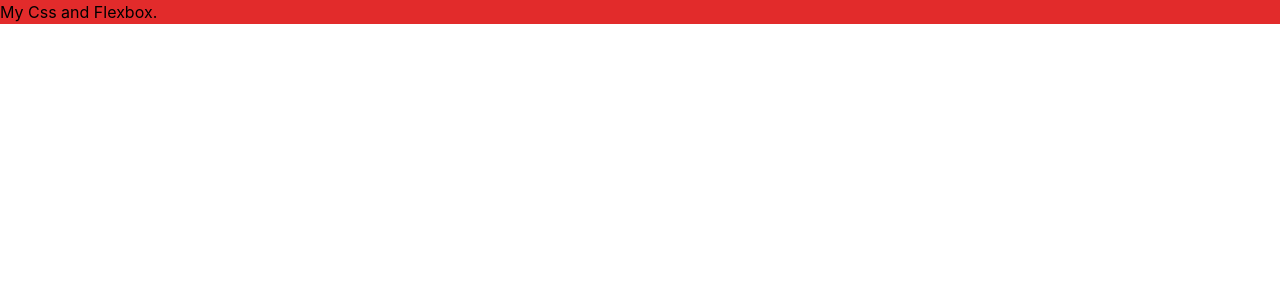
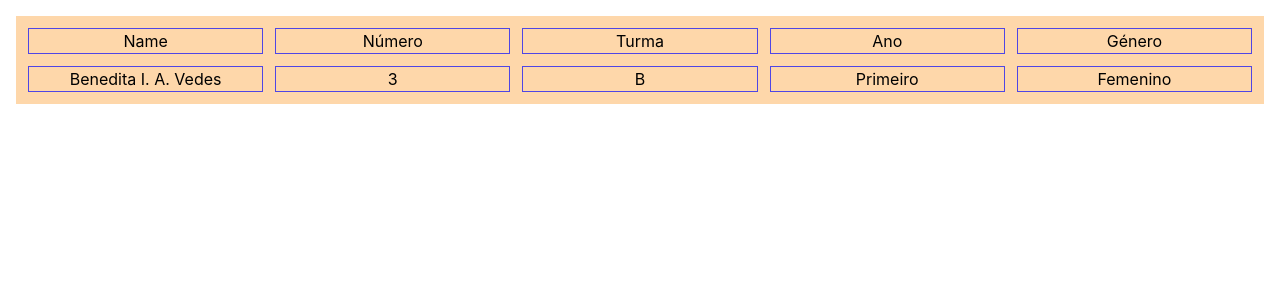
Before and after one commit to bvedes/mycsspuro, a Next.js app: page / in a window 1280 px wide. Shown: the top 300 px of the page. Built offline with nearby package versions, Linux system fonts and the light colour scheme.

Commit message:
grid flex

```diff
--- a/pages/index.js
+++ b/pages/index.js
@@ -1,4 +1,27 @@
 const Flexboxone = () => {
-  return <div className="container">My Css and Flexbox.</div>;
+  const words = [
+    "Name",
+    "Número",
+    "Turma",
+    "Ano",
+    "Género",
+    "Benedita I. A. Vedes",
+    "3",
+    "B",
+    "Primeiro",
+    "Femenino",
+  ];
+  return (
+    <div className="flex grid grid-cols-5 gap-3 p-3 justify-center m-4 md:bg-yellow-200 lg:bg-blue-200 sm:bg-green-200 xl:bg-orange-200">
+      {words.map((word, idx) => (
+        <div
+          key={idx}
+          className="flex justify-center w-34 border border-indigo-600"
+        >
+          {word}
+        </div>
+      ))}
+    </div>
+  );
 };
 export default Flexboxone;
--- a/styles/globals.css
+++ b/styles/globals.css
@@ -1,7 +1,6 @@
-
- @import "tailwindcss/base";
- @import "tailwindcss/components";
- @import "tailwindcss/utilities";
+@import "tailwindcss/base";
+@import "tailwindcss/components";
+@import "tailwindcss/utilities";
  html,
 body {
   padding: 0;
@@ -9,18 +8,3 @@ body {
   font-family: -apple-system, BlinkMacSystemFont, Segoe UI, Roboto, Oxygen,
     Ubuntu, Cantarell, Fira Sans, Droid Sans, Helvetica Neue, sans-serif;
 }
-
-a {
-  color: inherit;
-  text-decoration: none;
-}
-
-* {
-  box-sizing: border-box;
-}
-
-.container {
-  display: flex; /* or inline-flex */
-  background-color: rgb(226, 43, 43);
-
-}
--- a/tailwind.config.js
+++ b/tailwind.config.js
@@ -3,6 +3,10 @@ module.exports = {
   mode: "jit",
   purge: ["./pages/**/*.{js,ts,jsx,tsx}", "./components/**/*.{js,ts,jsx,tsx}"],
   darkMode: false, // or 'media' or 'class'
+  content: [
+    "./pages/**/*.{js,ts,jsx,tsx}",
+    "./components/**/*.{js,ts,jsx,tsx}",
+  ],
   theme: {
     extend: {},
   },
```
